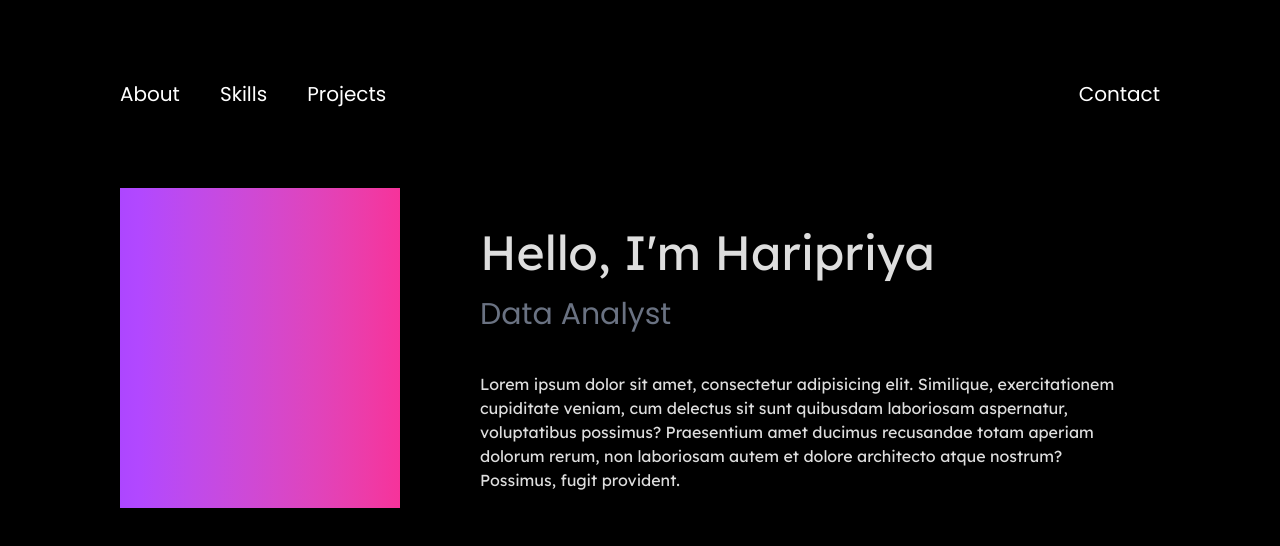
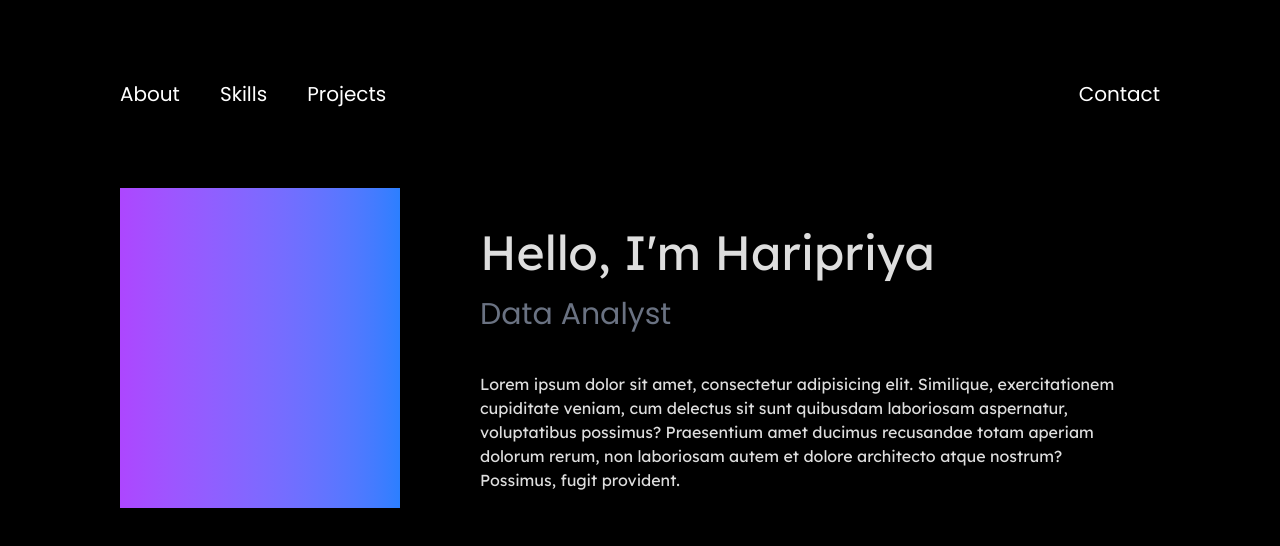
Before and after one commit to Haripriya-1212/PortfolioSite, a React (Vite) app in the folder frontend/: page / in a window 1280 px wide. Shown: the top 546 px of the page. Built offline with nearby package versions, Linux system fonts and the light colour scheme.

Commit message:
color change

```diff
--- a/frontend/src/HomePage.jsx
+++ b/frontend/src/HomePage.jsx
@@ -5,8 +5,9 @@ export default function HomePage() {
   return (
     <>
         <Navbar/>
+        {/* About ------------------------------------------------------------- */}
         <div className='flex flex-row justify-start items-start py-20'>
-            <div className='h-80 w-70 bg-gradient-to-r from-purple-500 to-pink-500 text-white mr-10'>
+            <div className='h-80 w-70 bg-gradient-to-r from-purple-500 to-blue-500 text-white mr-10'>
                 {/* Avatar or something */}
                 {/* Hii */}
             </div>
@@ -17,6 +18,7 @@ export default function HomePage() {
                 <p className='font-primary'>Lorem ipsum dolor sit amet, consectetur adipisicing elit. Similique, exercitationem cupiditate veniam, cum delectus sit sunt quibusdam laboriosam aspernatur, voluptatibus possimus? Praesentium amet ducimus recusandae totam aperiam dolorum rerum, non laboriosam autem et dolore architecto atque nostrum? Possimus, fugit provident.</p>
             </div>
         </div>
+        {/* Skills ------------------------------------------------------------- */}
     </>
   )
 }
```
